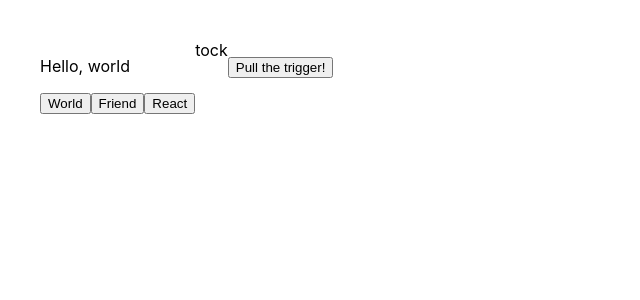
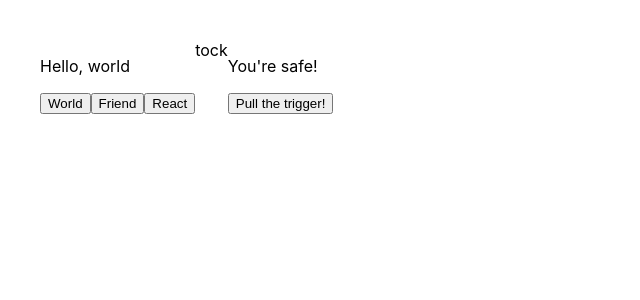
Before and after one commit to aubreyyoder/State-drills, a React (Create React App) app: page / in a window 1280 px wide. Shown: the top 300 px of the page, without its empty margins (0-640 px from the left). Built offline with nearby package versions, Linux system fonts and the light colour scheme.

Commit message:
Updated RouletteGun.js... completed assignment

```diff
--- a/src/state-drills/RouletteGun.js
+++ b/src/state-drills/RouletteGun.js
@@ -1,16 +1,52 @@
 import React from "react";
 
 class RouletteGun extends React.Component {
+  static defaultProps = {
+    bulletInChamber: 8
+  };
+
   state = {
     chamber: null,
     spinningTheChamber: false
   };
 
+  handleClick = () => {
+    this.setState({ spinningTheChamber: true });
+    this.timeout = setTimeout(() => {
+      const randomNumGen = Math.ceil(Math.random() * 8);
+
+      console.log(randomNumGen);
+      this.setState({
+        chamber: randomNumGen,
+        spinningTheChamber: false
+      });
+    }, 2000);
+  };
+
+  renderDisplay() {
+    const { chamber, spinningTheChamber } = this.state;
+    const { bulletInChamber } = this.props;
+
+    if (spinningTheChamber === true) {
+      return "spinning the chamber and pulling the trigger! ...";
+    } else if (chamber === bulletInChamber) {
+      return "BANG!!!!";
+    } else {
+      return "You're safe!";
+    }
+  }
+
+  componentWillUnmount() {
+    clearTimeout(this.timeout);
+  }
+
   render() {
     return (
-      <div>
-        <p />
-        <button name="trigger">Pull the trigger!</button>
+      <div className="RouletteGun">
+        <p>{this.renderDisplay()}</p>
+        <button name="trigger" onClick={this.handleClick}>
+          Pull the trigger!
+        </button>
       </div>
     );
   }
```
